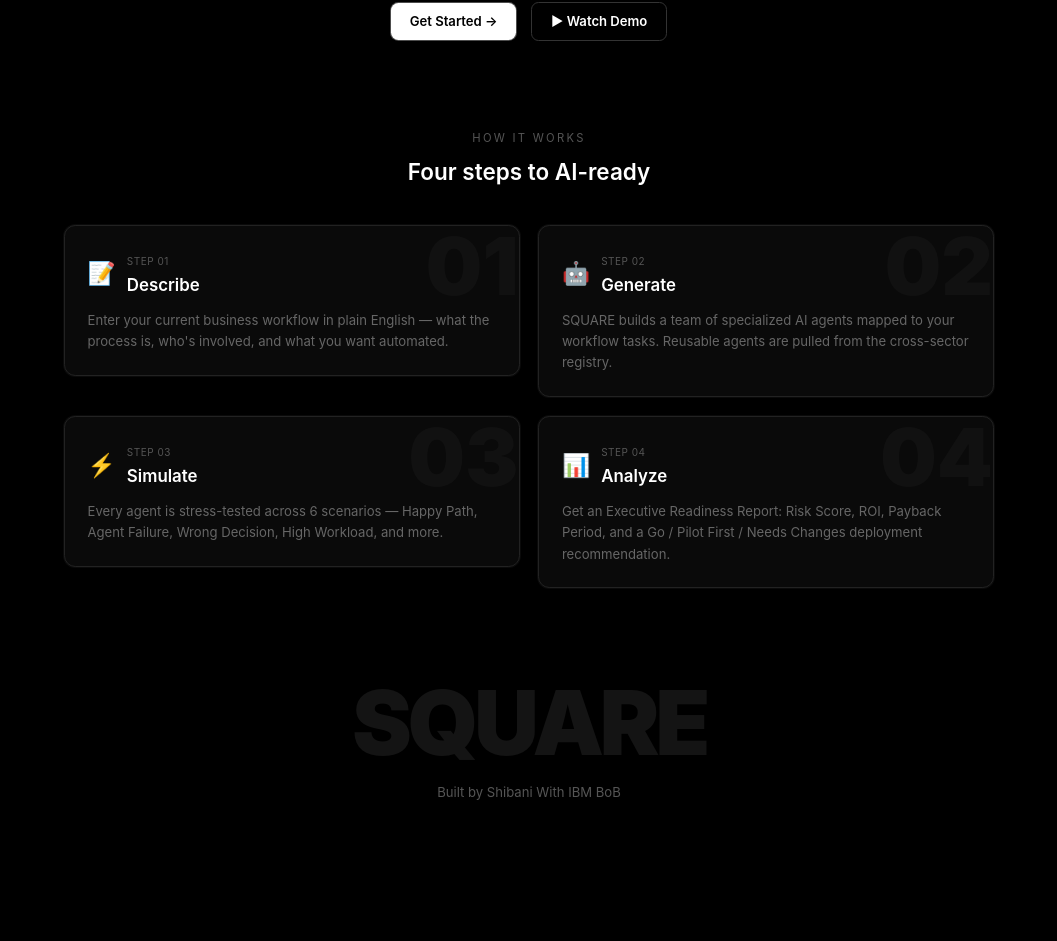
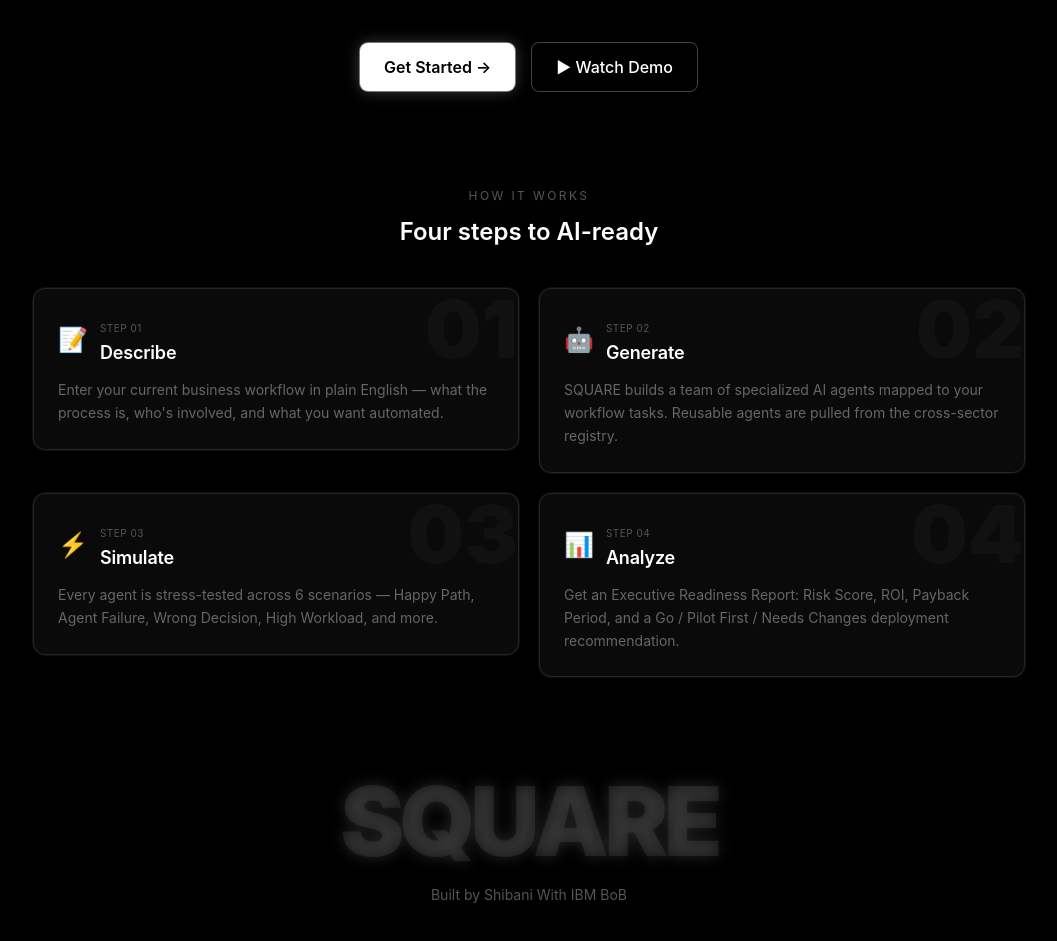
Before and after one commit to Ninjja17/SQUARE, a Next.js app in the folder frontend/: page / in a window 1280 px wide. Shown: the part 609-1550 px from the top of the page, without its empty margins (111-1168 px from the left). Built offline with nearby package versions, Linux system fonts and the light colour scheme.

Commit message:
Enhance font sizes, line heights, text contrast and add text glow effects

```diff
--- a/frontend/app/globals.css
+++ b/frontend/app/globals.css
@@ -7,7 +7,7 @@
   --bg: #000000;
   --surface: #0a0a0a;
   --border: #222222;
-  --muted: #666666;
+  --muted: #999999;
   --text: #ffffff;
 }
 
@@ -24,9 +24,22 @@
   background-color: var(--bg);
   color: var(--text);
   font-family: -apple-system, "Segoe UI", system-ui, sans-serif;
-  font-size: 15px;
-  line-height: 1.6;
+  font-size: 16px;
+  line-height: 1.65;
   -webkit-font-smoothing: antialiased;
+}
+
+h1, h2, h3, h4 {
+  color: #ffffff;
+  letter-spacing: -0.01em;
+}
+
+h1 {
+  text-shadow: 0 0 25px rgba(255, 255, 255, 0.25), 0 0 50px rgba(255, 255, 255, 0.1);
+}
+
+h2 {
+  text-shadow: 0 0 15px rgba(255, 255, 255, 0.15);
 }
 
 a {
@@ -35,57 +48,109 @@
 }
 
 ::selection {
-  background: rgba(255, 255, 255, 0.15);
+  background: rgba(255, 255, 255, 0.2);
+}
+
+/* Text glow utilities */
+.text-glow {
+  text-shadow: 0 0 18px rgba(255, 255, 255, 0.4), 0 0 35px rgba(255, 255, 255, 0.15);
+}
+
+.text-glow-sm {
+  text-shadow: 0 0 10px rgba(255, 255, 255, 0.3);
+}
+
+.text-glow-green {
+  text-shadow: 0 0 15px rgba(74, 222, 128, 0.45);
+}
+
+.text-glow-yellow {
+  text-shadow: 0 0 15px rgba(250, 204, 21, 0.45);
+}
+
+.text-glow-red {
+  text-shadow: 0 0 15px rgba(248, 113, 113, 0.45);
+}
+
+.text-glow-purple {
+  text-shadow: 0 0 15px rgba(192, 132, 252, 0.45);
 }
 
 /* Glow card */
 .card {
-  @apply bg-[#0a0a0a] border border-[#222] rounded-xl p-6;
-  box-shadow: 0 0 0 1px rgba(255,255,255,0.04);
-  transition: box-shadow 0.2s ease, border-color 0.2s ease;
+  @apply bg-[#0a0a0a] border border-[#262626] rounded-xl p-6;
+  box-shadow: 0 0 0 1px rgba(255, 255, 255, 0.05);
+  transition: box-shadow 0.25s ease, border-color 0.25s ease, transform 0.2s ease;
 }
 
 .card:hover {
-  border-color: rgba(255,255,255,0.2);
-  box-shadow: 0 0 20px rgba(255,255,255,0.06);
+  border-color: rgba(255, 255, 255, 0.3);
+  box-shadow: 0 0 25px rgba(255, 255, 255, 0.08), 0 0 2px rgba(255, 255, 255, 0.3);
 }
 
 /* Glow button */
 .btn-primary {
-  @apply inline-flex items-center gap-2 px-5 py-2.5 rounded-lg text-sm font-semibold bg-white text-black transition-all;
-  box-shadow: 0 0 0 1px rgba(255,255,255,0.3);
+  @apply inline-flex items-center gap-2 px-6 py-3 rounded-lg text-base font-semibold bg-white text-black transition-all;
+  box-shadow: 0 0 15px rgba(255, 255, 255, 0.25), 0 0 0 1px rgba(255, 255, 255, 0.4);
 }
 .btn-primary:hover {
-  box-shadow: 0 0 24px rgba(255,255,255,0.2);
-  opacity: 0.92;
+  box-shadow: 0 0 30px rgba(255, 255, 255, 0.4), 0 0 5px rgba(255, 255, 255, 0.8);
+  opacity: 0.95;
+  transform: translateY(-1px);
 }
 .btn-primary:disabled {
   opacity: 0.35;
   cursor: not-allowed;
+  transform: none;
+  box-shadow: none;
 }
 
 .btn-secondary {
-  @apply inline-flex items-center gap-2 px-5 py-2.5 rounded-lg text-sm font-semibold border border-[#333] text-white bg-transparent transition-all;
+  @apply inline-flex items-center gap-2 px-6 py-3 rounded-lg text-base font-medium border border-[#444] text-white bg-transparent transition-all;
 }
 .btn-secondary:hover {
-  border-color: rgba(255,255,255,0.4);
-  background: rgba(255,255,255,0.04);
+  border-color: rgba(255, 255, 255, 0.5);
+  background: rgba(255, 255, 255, 0.06);
+  box-shadow: 0 0 15px rgba(255, 255, 255, 0.1);
 }
 
 /* Score bar */
 .score-bar-track {
-  @apply w-full rounded-full h-2 bg-[#1a1a1a];
+  @apply w-full rounded-full h-2.5 bg-[#1a1a1a];
 }
 
-/* Status badge colors */
-.badge-passed { @apply text-green-400 border-green-400/30 bg-green-400/10; }
-.badge-warning { @apply text-yellow-400 border-yellow-400/30 bg-yellow-400/10; }
-.badge-critical { @apply text-red-400 border-red-400/30 bg-red-400/10; }
-.badge-new { @apply text-white border-white/30 bg-white/10; }
-.badge-reused { @apply text-[#aaa] border-[#333] bg-[#111]; }
-.badge-go { @apply text-green-400 border-green-400/30 bg-green-400/10; }
-.badge-pilot { @apply text-yellow-400 border-yellow-400/30 bg-yellow-400/10; }
-.badge-changes { @apply text-red-400 border-red-400/30 bg-red-400/10; }
+/* Status badge colors with glows */
+.badge-passed {
+  @apply text-green-400 border-green-400/40 bg-green-400/10 font-semibold;
+  text-shadow: 0 0 10px rgba(74, 222, 128, 0.4);
+}
+.badge-warning {
+  @apply text-yellow-400 border-yellow-400/40 bg-yellow-400/10 font-semibold;
+  text-shadow: 0 0 10px rgba(250, 204, 21, 0.4);
+}
+.badge-critical {
+  @apply text-red-400 border-red-400/40 bg-red-400/10 font-semibold;
+  text-shadow: 0 0 10px rgba(248, 113, 113, 0.4);
+}
+.badge-new {
+  @apply text-white border-white/40 bg-white/10 font-semibold;
+  text-shadow: 0 0 10px rgba(255, 255, 255, 0.4);
+}
+.badge-reused {
+  @apply text-[#ccc] border-[#444] bg-[#111];
+}
+.badge-go {
+  @apply text-green-400 border-green-400/40 bg-green-400/10 font-semibold;
+  text-shadow: 0 0 12px rgba(74, 222, 128, 0.5);
+}
+.badge-pilot {
+  @apply text-yellow-400 border-yellow-400/40 bg-yellow-400/10 font-semibold;
+  text-shadow: 0 0 12px rgba(250, 204, 21, 0.5);
+}
+.badge-changes {
+  @apply text-red-400 border-red-400/40 bg-red-400/10 font-semibold;
+  text-shadow: 0 0 12px rgba(248, 113, 113, 0.5);
+}
 
 /* ─── Animations ──────────────────────────────────────────────────────────── */
 @keyframes blur-in {
@@ -105,7 +170,7 @@
 
 @keyframes glow-pulse {
   0%, 100% { box-shadow: 0 0 20px rgba(255,255,255,0.08); }
-  50% { box-shadow: 0 0 40px rgba(255,255,255,0.15); }
+  50% { box-shadow: 0 0 40px rgba(255,255,255,0.2); }
 }
 
 @keyframes float {
```
